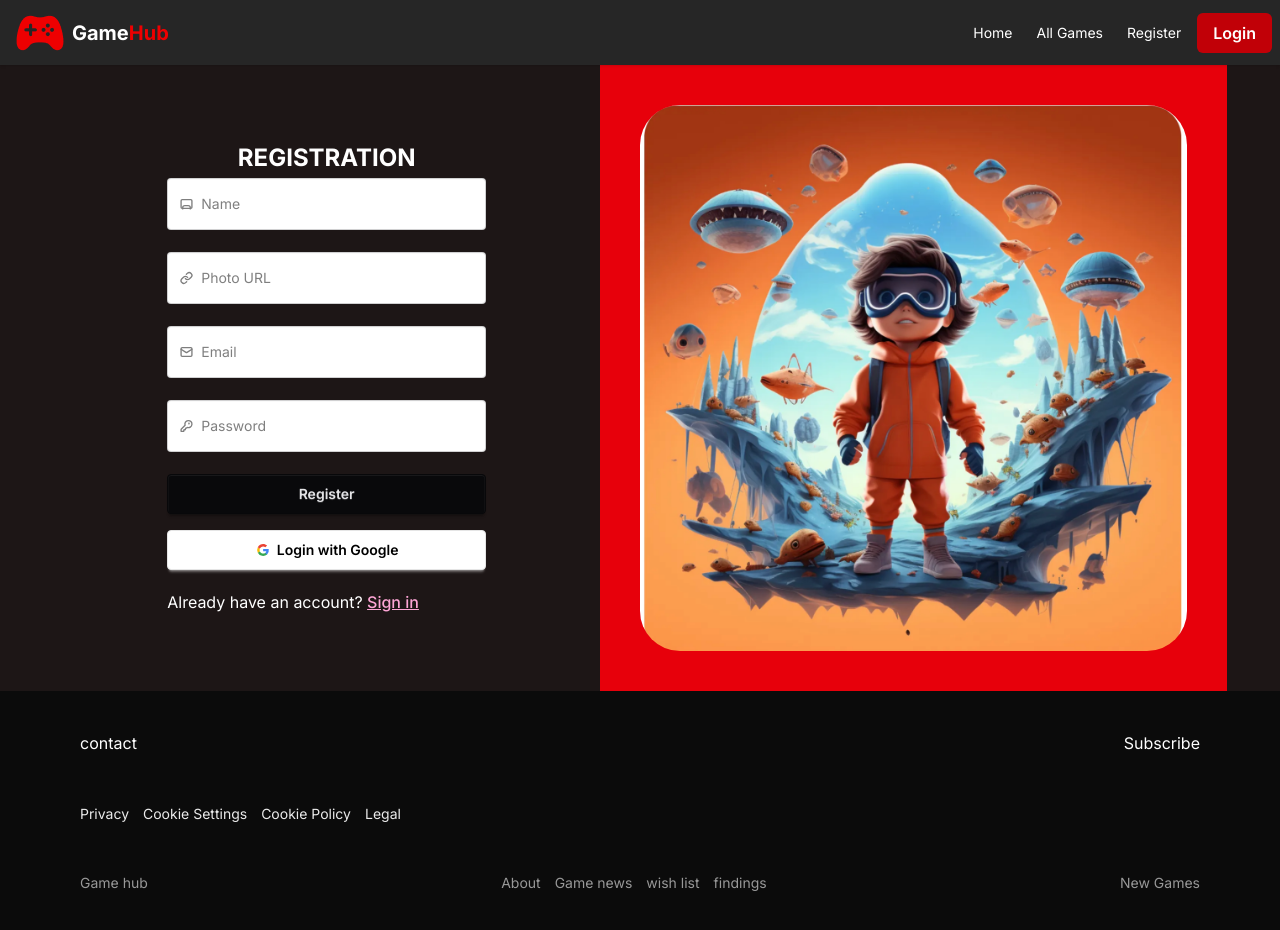
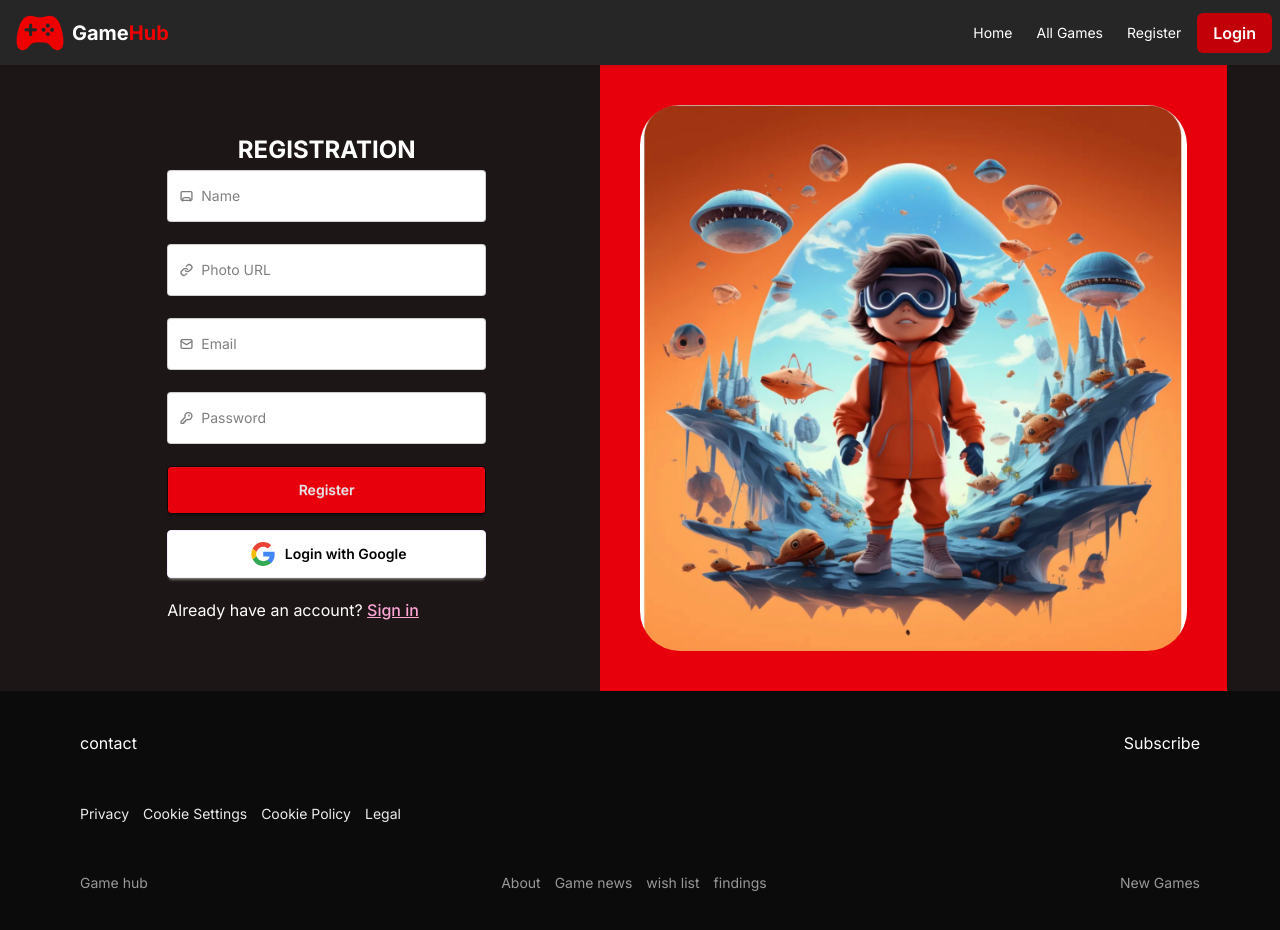
Before and after one commit to AlFahad47/GameHub, a React app: page /register in a window 1280 px wide. Shown: the top 930 px of the page. Built offline with nearby package versions, Linux system fonts and the light colour scheme; no server answers; the HTML template or start-up script is replaced by a standard one.

Commit message:
some bug fixed

```diff
--- a/src/pages/Login.jsx
+++ b/src/pages/Login.jsx
@@ -132,14 +132,14 @@ const Login = () => {
             </Link>
           </div>
 
-          <button className="btn btn-neutral bg-red-700 rounded-xl mt-4 w-5/12 mx-auto mb-2.5">
+          <button className="btn btn-neutral bg-red-600 mt-4 min-h-12 w-full mb-2.5">
             Login
           </button>
 
           <button
             type="button"
             onClick={handleGoogleSignin}
-            className="btn bg-white rounded-xl min-h-[52px] text-black border-[#F0EDFF]"
+            className="btn bg-white rounded-sm min-h-12 text-black border-[#F0EDFF]"
           >
             <svg
               aria-label="Google logo"
--- a/src/pages/Register.jsx
+++ b/src/pages/Register.jsx
@@ -199,19 +199,19 @@ const Register = () => {
             />
           </label>
 
-          <button className="btn btn-neutral mt-4 w-full mb-2.5">
+          <button className="btn btn-neutral bg-red-600 mt-4 min-h-12 w-full mb-2.5">
             Register
           </button>
 
           <button
             onClick={handleGoogleSignin}
             type="button"
-            className="btn bg-white text-black border-[#e5e5e5]"
+            className="btn bg-white rounded-sm min-h-12 text-black border-[#F0EDFF]"
           >
             <svg
               aria-label="Google logo"
-              width="16"
-              height="16"
+              width="32"
+              height="32"
               xmlns="http://www.w3.org/2000/svg"
               viewBox="0 0 512 512"
             >
```
